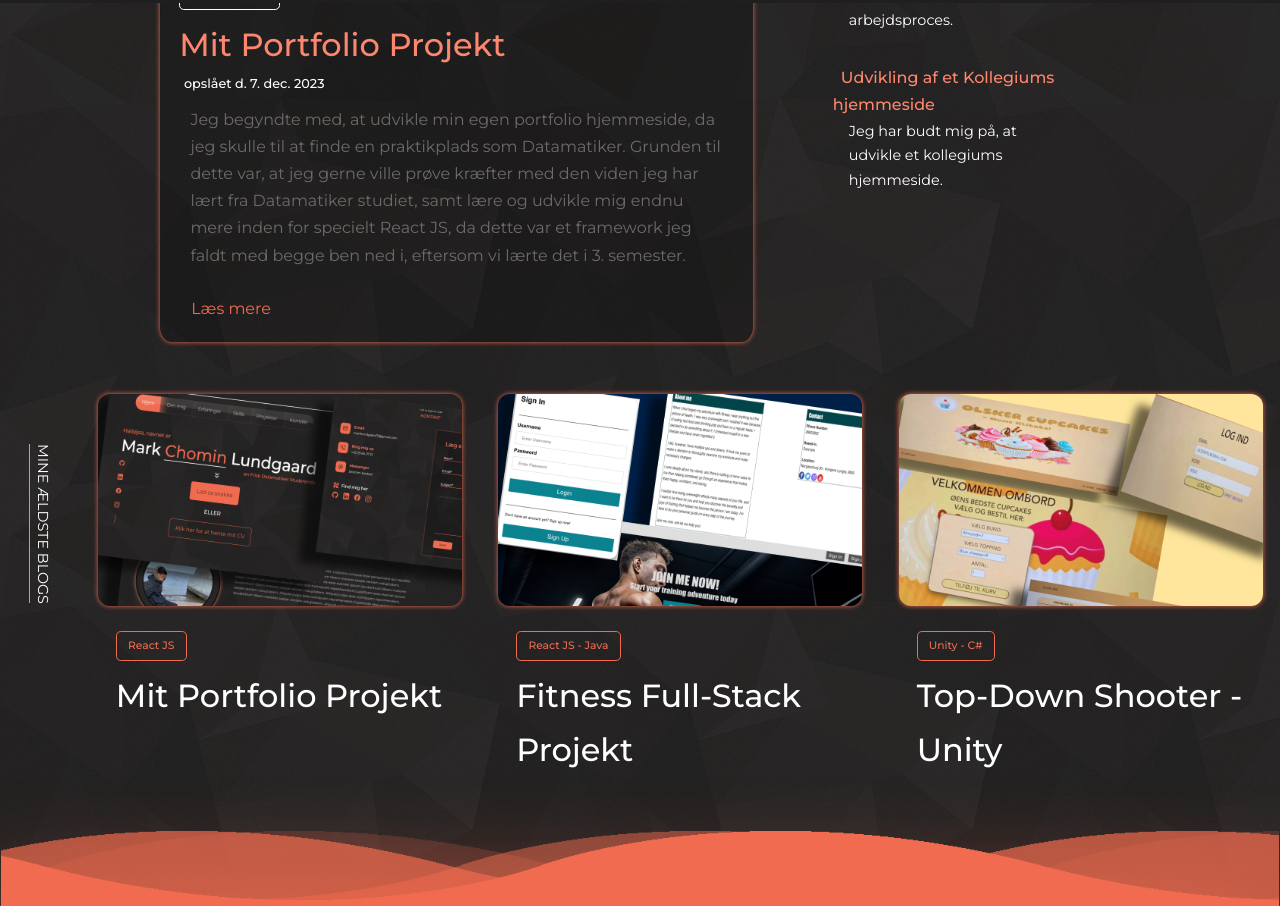
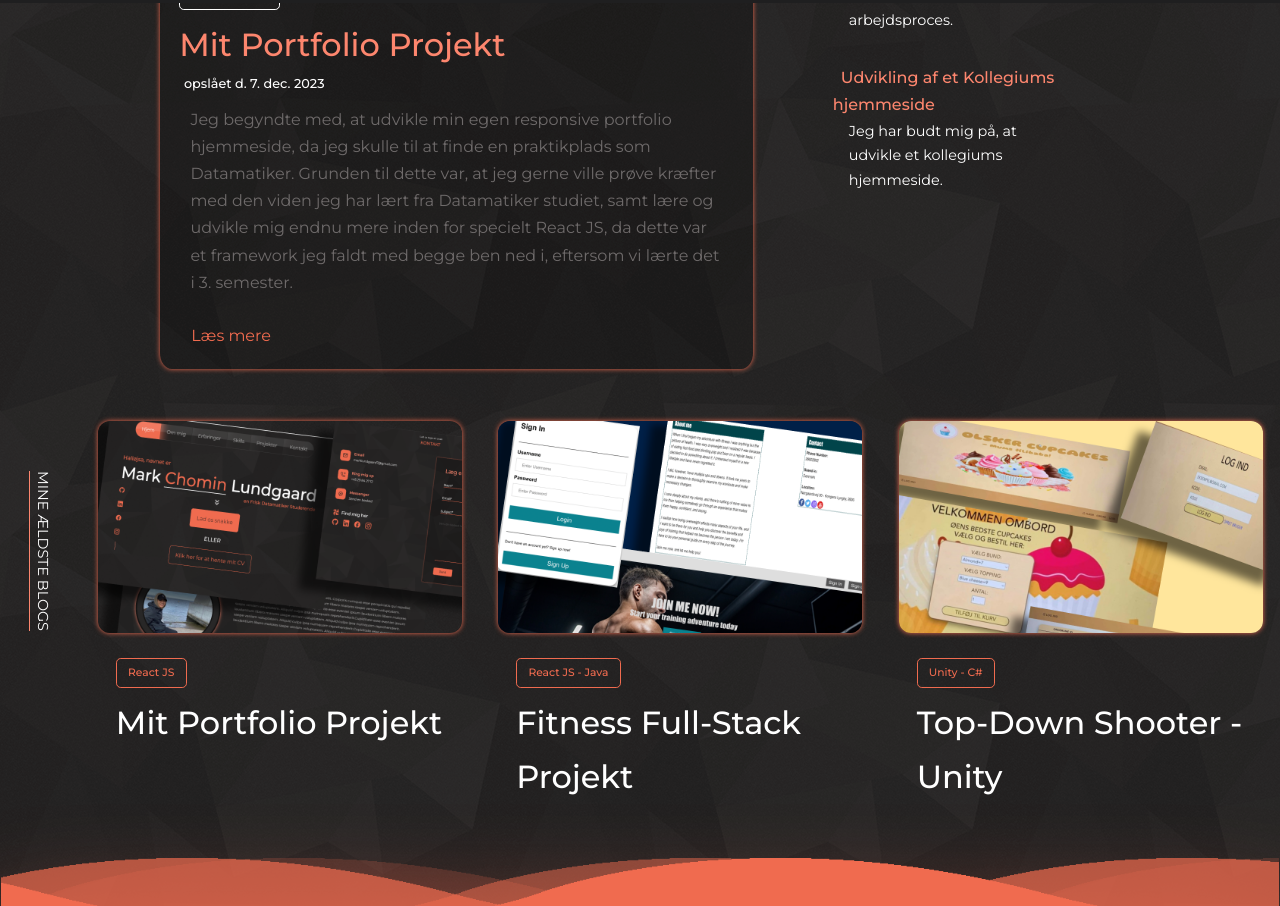
Before and after one commit to Ch0min/my_portfolio, a React (Create React App) app: page /blogs in a window 1280 px wide. Shown: the part 797-1703 px from the top of the page. Built offline with nearby package versions, Linux system fonts and the light colour scheme.

Commit message:
Refactoring

```diff
--- a/src/pages/blogs/Blogs.jsx
+++ b/src/pages/blogs/Blogs.jsx
@@ -39,7 +39,7 @@ function Blogs() {
                                 <h6>Nyeste opslag</h6>
                                 <h2><span>Mit Portfolio Projekt</span></h2>
                                 <h4>opslået d. 7. dec. 2023</h4>
-                                <p>Jeg begyndte med, at udvikle min egen portfolio hjemmeside, da jeg skulle til at
+                                <p>Jeg begyndte med, at udvikle min egen responsive portfolio hjemmeside, da jeg skulle til at
                                     finde en praktikplads som Datamatiker.
                                     Grunden til dette var, at jeg gerne ville prøve kræfter med den viden jeg har lært
                                     fra Datamatiker studiet, samt lære og udvikle mig
```
Also changed, not shown: 1 other file (tests, documents, lock files or other folders).
